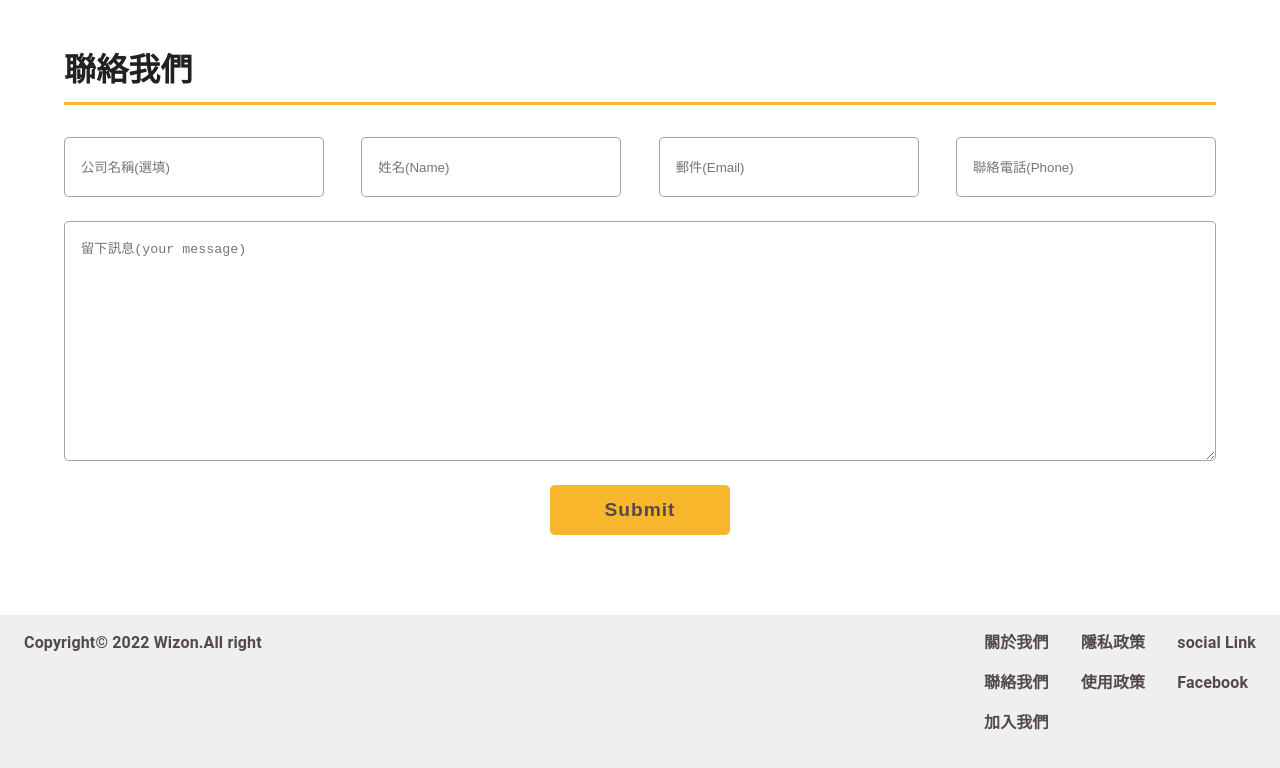
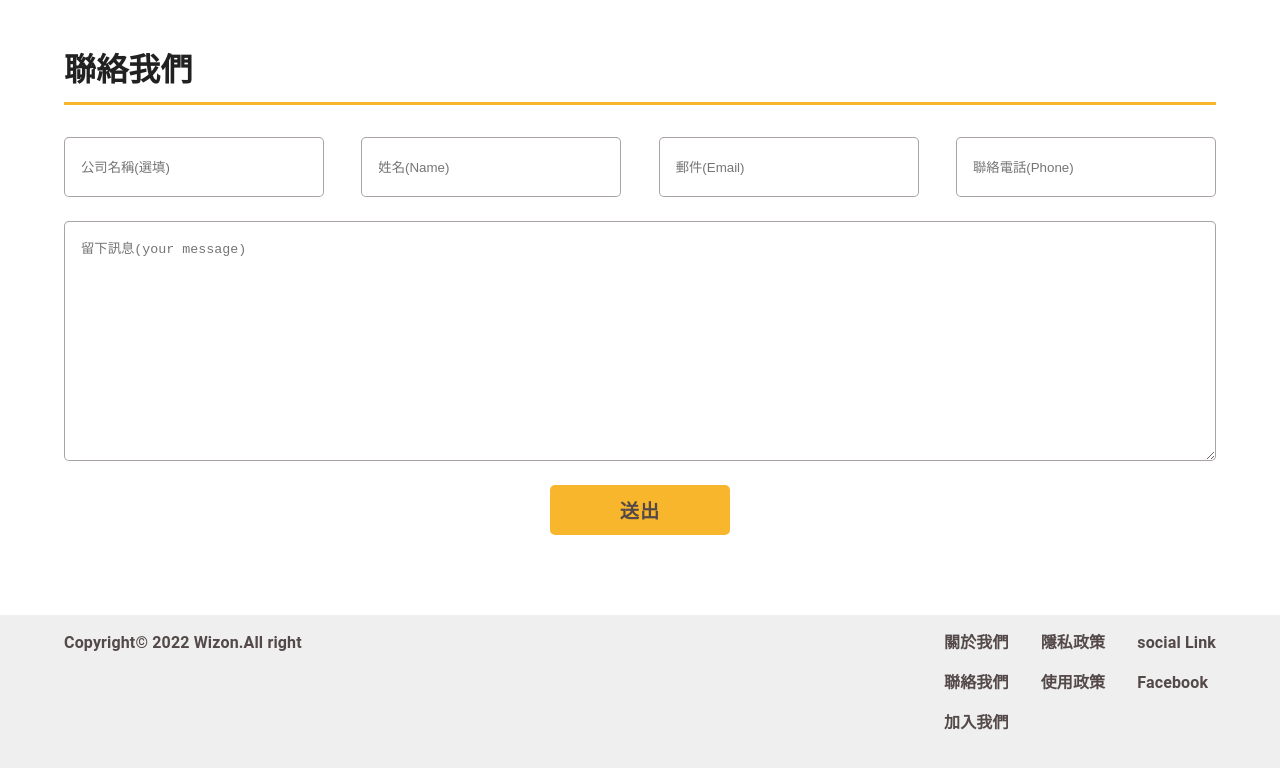
Before and after one commit to chiayuuliu/Wizon_Front, a React (Create React App) app: page /about in a window 1280 px wide. Shown: the part 1234-2002 px from the top of the page. Built offline with nearby package versions, Linux system fonts and the light colour scheme.

Commit message:
加動畫

```diff
--- a/package.json
+++ b/package.json
@@ -16,6 +16,7 @@
     "react-bootstrap": "^2.7.0",
     "react-dom": "^18.2.0",
     "react-icons": "^4.7.1",
+    "react-reveal": "^1.2.2",
     "react-router-dom": "^6.3.0",
     "react-scripts": "5.0.1",
     "react-slick": "^0.29.0",
--- a/src/Component/Layout/Footer.js
+++ b/src/Component/Layout/Footer.js
@@ -1,12 +1,13 @@
 import React from 'react'
 import { Container, Box } from '@mui/material/';
 import { Link } from "react-router-dom";
-
+import Fade from 'react-reveal/Fade';
 
 const Footer = () => {
   return (
+    <Fade bottom>
       <footer>
-      {/* <Container> */}
+        <Container>
           <div className="footerWrap">
             <p className="copyright">
               Copyright&copy; 2022 Wizon.All right
@@ -28,8 +29,9 @@ const Footer = () => {
 
             </div>
           </div>
-      {/* </Container> */}
+        </Container>
       </footer>
+    </Fade>
 
   )
 }
--- a/src/Component/Layout/Nav.js
+++ b/src/Component/Layout/Nav.js
@@ -91,7 +91,7 @@ function Nav(props) {
                 className='itemsWrap'
                 sx={{ display: { xs: 'none', sm: 'none', md: 'flex' } }}>
                 {leftItems.map((item) => (
-                  <Link to={item.link} >
+                  <Link to={item.link} key={item.name}>
                     <Button
                       className='itemBtn'
                       color="textBlack"
--- a/src/Pages/AboutPage.js
+++ b/src/Pages/AboutPage.js
@@ -7,9 +7,11 @@ import VedioTest from '../Component/About/Video'
 import '../Styles/About.scss'
 import Spinner from '../Component/Spinner';
 import api from '../api/api';
-
+import Slide from 'react-reveal/Slide';
 
 const AboutPage = () => {
+  // 建立loading
+  const [createLoading, setCreateLoading] = useState(false)
   // 聯絡資訊
   const [contactInfo, setContactInfo] = useState({
     company_name: "",
@@ -48,10 +50,11 @@ const AboutPage = () => {
   // URL
   const addContactURL = `/fs/contact`
 
+  // 送出建立資訊
   const handleCreateContact = async (e) => {
     e.preventDefault();
     console.log(contactInfo)
-    // setCreateLoading(true)
+    setCreateLoading(true)
     try {
       const res = await api.post(addContactURL, JSON.stringify({
         contactInfo
@@ -72,7 +75,7 @@ const AboutPage = () => {
       // ErrorMsg(errorCode, errMsg)
 
     } finally {
-      // setCreateLoading(false)
+      setCreateLoading(false)
     }
   }
 
@@ -86,6 +89,8 @@ const AboutPage = () => {
   return (
     <div className="Page aboutPage">
       <Container>
+        {/* 公司簡介 */}
+        <Slide bottom>
           <Title
             title='公司簡介'
           />
@@ -95,11 +100,17 @@ const AboutPage = () => {
               <img src="https://picsum.photos/id/60/300/350" alt="" />
             </div>
           </div>
+        </Slide>
+
+        {/* 影片介紹 */}
+        <Slide bottom>
           <Title
             title='介紹影片'
           />
-        {/* 影片介紹 */}
           <VedioTest embedId="Ey_90l9GaAw" />
+        </Slide>
+        <Slide bottom>
+
           <Title
             title='聯絡我們'
           />
@@ -127,11 +138,11 @@ const AboutPage = () => {
                   onAddContact(e)
                 }}>
               </textarea>
-            <input type="submit" />
+              <input type="submit" value={'送出'} />
             </form>
           </div>
+        </Slide>
       </Container>
-
     </div>
   )
 }
--- a/src/Pages/Home.js
+++ b/src/Pages/Home.js
@@ -1,4 +1,5 @@
 import React, { useEffect, useState } from 'react'
+import Fade from 'react-reveal/Fade';
 import '../Styles/Home.scss'
 import Banner from '../Component/Home/Banner'
 import { Container, Box } from '@mui/material/';
@@ -65,6 +66,7 @@ const Home = () => {
               />
               {newsList.map((v) => {
                 return (
+                  <Fade bottom>
                     <NewsCard
                       key={v.id}
                       redirect={v.redirect}
@@ -72,11 +74,9 @@ const Home = () => {
                       id={v.id}
                       img='https://picsum.photos/id/60/1100/300'
                     />
+                  </Fade>
                 )
               })}
-              {/* <Title
-                title="更多消息"
-              /> */}
             </Box>
           </Container>
         </>
--- a/src/Pages/SolutionPage.js
+++ b/src/Pages/SolutionPage.js
@@ -2,6 +2,7 @@ import React, { useState, useEffect } from 'react'
 import { Container, Box } from '@mui/material/';
 import SolutionCard from '../Component/Solution/SolutionCard';
 import api from '../api/api';
+import Slide from 'react-reveal/Slide';
 
 const SolutionPage = () => {
   const [products, setProducts] = useState([])
@@ -33,14 +34,17 @@ const SolutionPage = () => {
     <div className="Page solutionPage">
       {loading ||
         <Container>
+
           {products.map((v) => {
             return (
+              <Slide bottom>
                 <SolutionCard
                   key={v.id}
                   title={v.name}
                   ID={v.id}
                   img={v.file_link}
                 />
+              </Slide>
             )
           })}
         </Container>
--- a/src/Styles/Layout.scss
+++ b/src/Styles/Layout.scss
@@ -2,7 +2,7 @@
   display: flex;
   justify-content: space-between;
   height: 100%;
-  // padding: 1rem 0;
+  // 左邊NavItem
   .leftNav {
     display: flex;
 
@@ -34,9 +34,7 @@
     a {
       text-decoration: none;
       .itemBtn {
-        // background-color: antiquewhite;
         font-size: 1rem;
-
         .icon {
           font-size: 1.6rem;
         }
@@ -48,7 +46,6 @@
 // Footer
 footer {
   background-color: #efefef;
-  // position: fixed;
   width: 100%;
   height: 160px;
   padding: 1rem 1.5rem;
```
Also changed, not shown: 1 other file (tests, documents, lock files or other folders). Lines whose indentation alone changed are shown as unchanged.
